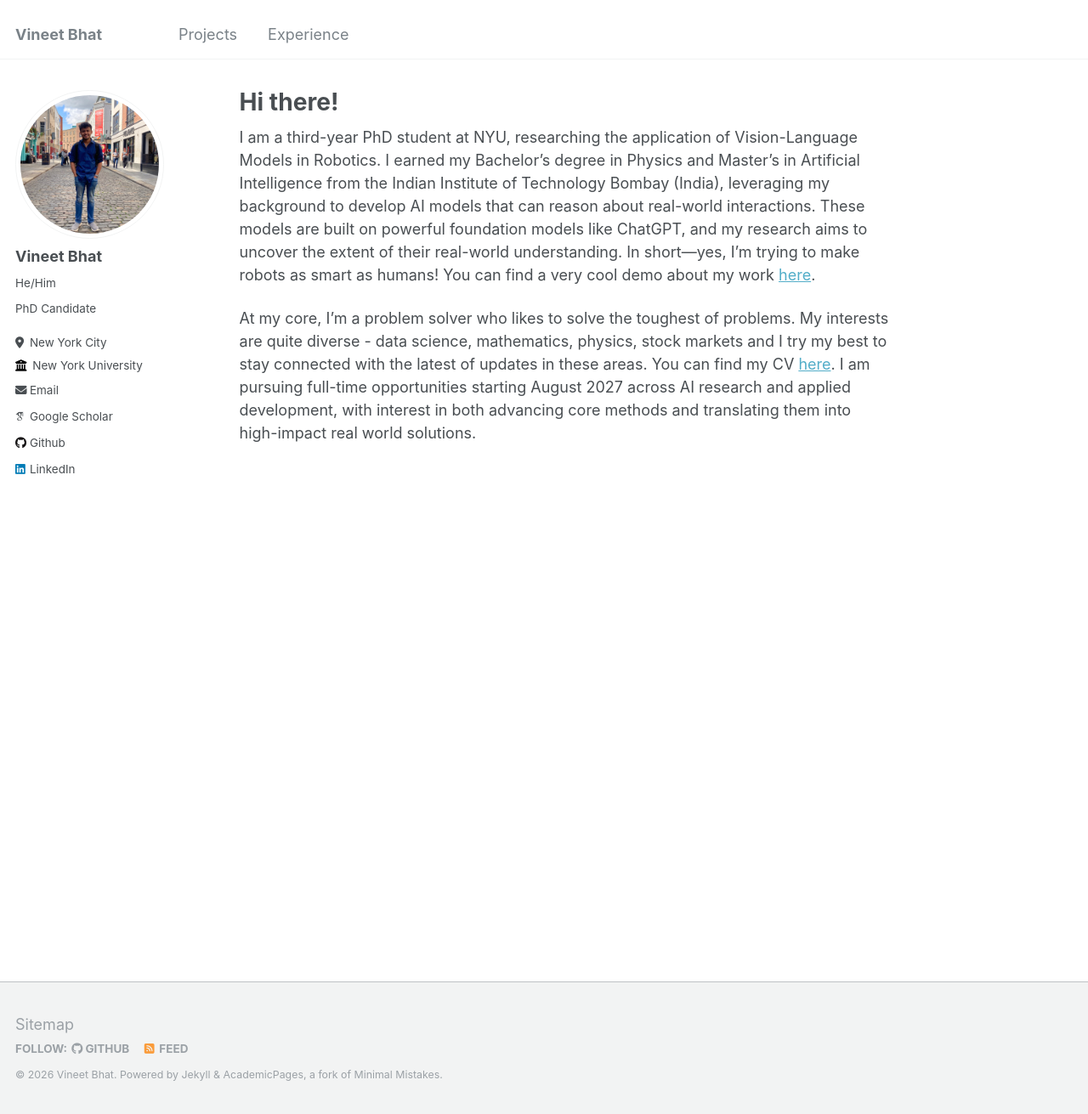
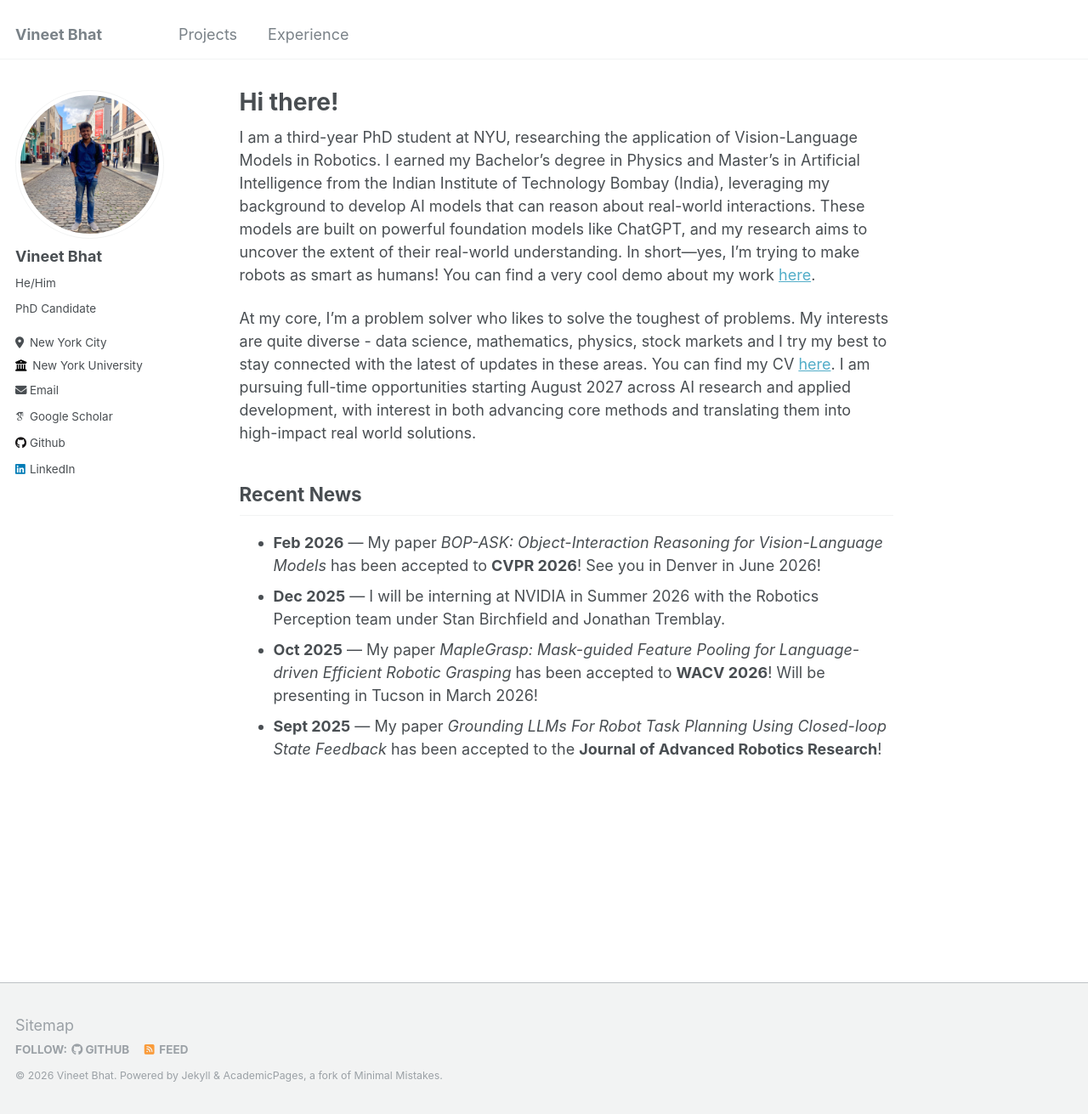
Before and after one commit to vineet2104/vineet2104.github.io, a Jekyll site: the page built from _pages/about.md, in a window 1280 px wide and 1311 px high. Shown: the whole window at 85% size. Built offline with Jekyll 4.4.1, drawn with Linux system fonts in a browser that asks for light colours; some web fonts are replaced.

Commit message:
Add recent news section to about page
Added recent news section with updates on accepted papers and internships.

```diff
--- a/_pages/about.md
+++ b/_pages/about.md
@@ -10,3 +10,10 @@ redirect_from:
 I am a third-year PhD student at NYU, researching the application of Vision-Language Models in Robotics. I earned my Bachelor’s degree in Physics and Master’s in Artificial Intelligence from the Indian Institute of Technology Bombay (India), leveraging my background to develop AI models that can reason about real-world interactions. These models are built on powerful foundation models like ChatGPT, and my research aims to uncover the extent of their real-world understanding. In short—yes, I'm trying to make robots as smart as humans! You can find a very cool demo about my work [here](https://drive.google.com/file/d/1NRiK14SZLv6iHwHguGLjrjuQGJ5Hb_kt/view?usp=sharing).
 
 At my core, I'm a problem solver who likes to solve the toughest of problems. My interests are quite diverse - data science, mathematics, physics, stock markets and I try my best to stay connected with the latest of updates in these areas. You can find my CV [here](https://drive.google.com/file/d/1NfLWC3lqW8RSqygV400MPgQwEhCoIddl/view?usp=sharing). I am pursuing full-time opportunities starting August 2027 across AI research and applied development, with interest in both advancing core methods and translating them into high-impact real world solutions.
+
+## Recent News
+
+- **Feb 2026** — My paper *BOP-ASK: Object-Interaction Reasoning for Vision-Language Models* has been accepted to **CVPR 2026**! See you in Denver in June 2026!
+- **Dec 2025** — I will be interning at NVIDIA in Summer 2026 with the Robotics Perception team under Stan Birchfield and Jonathan Tremblay.
+- **Oct 2025** — My paper *MapleGrasp: Mask-guided Feature Pooling for Language-driven Efficient Robotic Grasping* has been accepted to **WACV 2026**! Will be presenting in Tucson in March 2026!
+- **Sept 2025** — My paper *Grounding LLMs For Robot Task Planning Using Closed-loop State Feedback* has been accepted to the **Journal of Advanced Robotics Research**!
```
